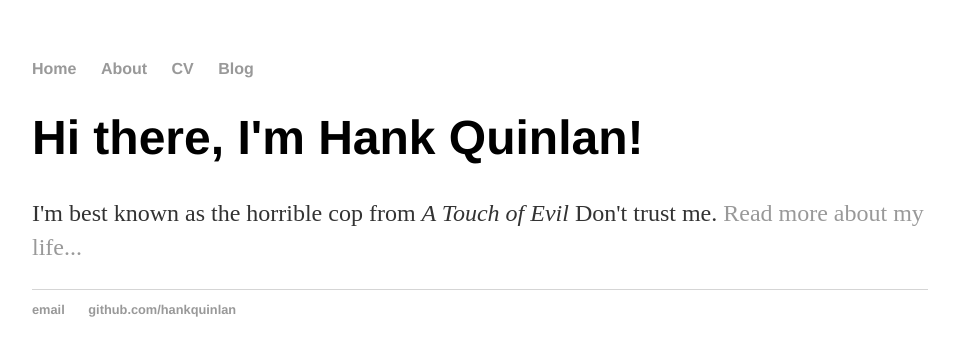
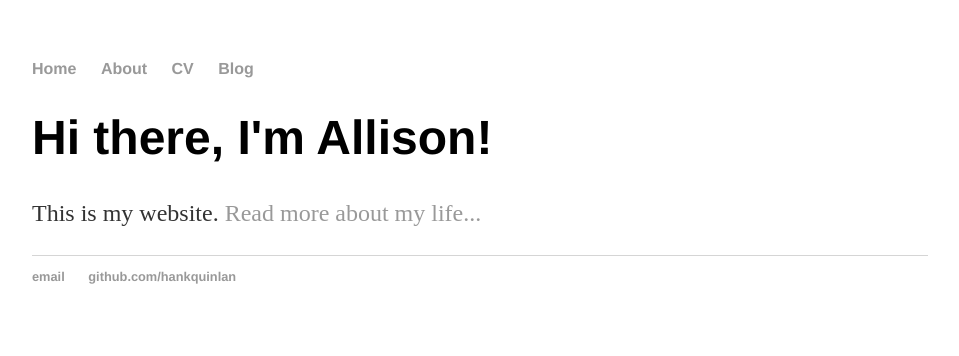
Before and after one commit to allisonwong28/allisonwong28.github.io, a Jekyll site: the page built from index.html, in a window 1280 px wide. Shown: the top 356 px of the page, without its empty margins (160-1119 px from the left). Built offline with Jekyll 4.4.1, drawn with Linux system fonts in a browser that asks for light colours.

Commit message:
Update index.html

```diff
--- a/index.html
+++ b/index.html
@@ -1,8 +1,8 @@
 ---
 layout: default
-title: Hank Quinlan, Horrible Cop
+title: Allison Wong
 ---
 <div class="blurb">
-	<h1>Hi there, I'm Hank Quinlan!</h1>
-	<p>I'm best known as the horrible cop from <em>A Touch of Evil</em> Don't trust me. <a href="/about">Read more about my life...</a></p>
+	<h1>Hi there, I'm Allison!</h1>
+	<p>This is my website. <a href="/about">Read more about my life...</a></p>
 </div><!-- /.blurb -->
```
